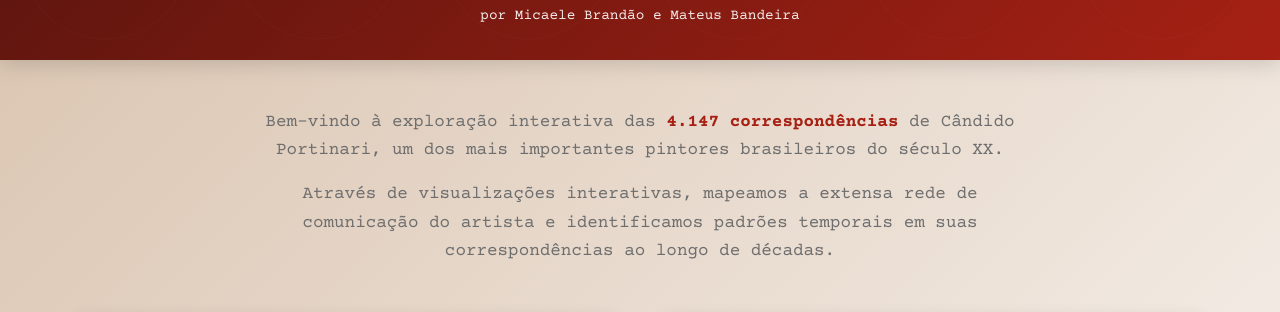
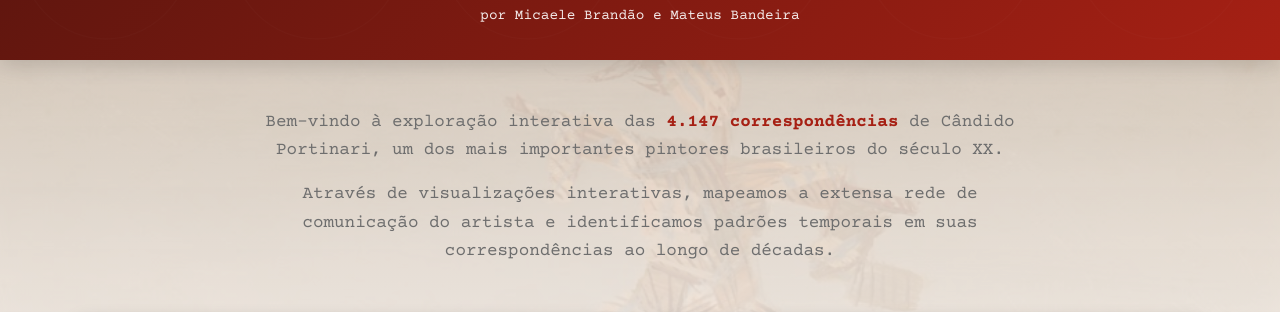
Before and after one commit to vrsmic/portinari-metadata, a plain HTML site: page Views/index.html in a window 1280 px wide. Shown: the part 151-463 px from the top of the page. Drawn offline with nearby package versions, Linux system fonts and the light colour scheme.

Commit message:
Atualização do site

```diff
--- a/Views/index.html
+++ b/Views/index.html
@@ -28,6 +28,13 @@
         body {
             font-family: 'Courier Prime', 'Courier New', monospace;
             background: linear-gradient(135deg, var(--bege) 0%, var(--branco) 100%);
+            background-image:
+                linear-gradient(rgba(217, 194, 173, 0.85), rgba(255, 255, 255, 0.90)),
+                url('assets/Background.png');
+            background-size: cover;
+            background-position: center;
+            background-attachment: fixed;
+            background-repeat: no-repeat;
             min-height: 100vh;
             color: var(--preto);
             line-height: 1.6;
@@ -319,7 +326,7 @@
                         <span class="badge">Vega-Lite</span>
                         <span class="badge">4.147 docs</span>
                     </div>
-                    <a href="Portinari_Text_Explorer.html" class="card-button">
+                    <a href="Portinari_Text_Explorer.html" class="card-button" target="_blank" rel="noopener noreferrer">
                         Explorar Timeline →
                     </a>
                 </div>
@@ -348,7 +355,7 @@
                         <span class="badge">Pyvis</span>
                         <span class="badge">427 nós</span>
                     </div>
-                    <a href="grafo_correspondencias.html" class="card-button">
+                    <a href="grafo_correspondencias.html" class="card-button" target="_blank" rel="noopener noreferrer">
                         Visualizar Rede →
                     </a>
                 </div>
```
Also changed, not shown: Views/assets/Background.png (added), 1 other file.
